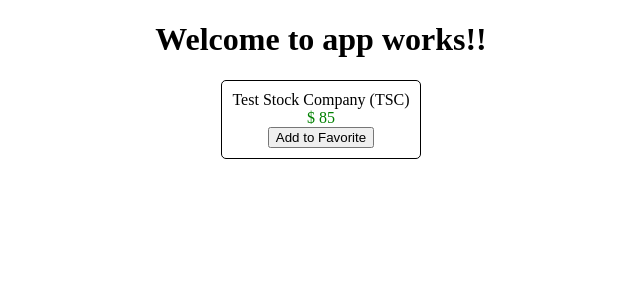
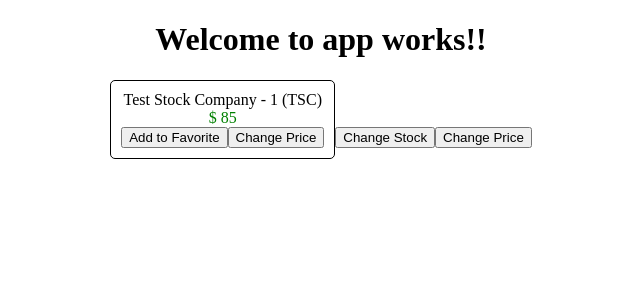
Before and after one commit to kw00183/stock-market, an Angular app: page / in a window 1280 px wide. Shown: the top 300 px of the page, without its empty margins (319-959 px from the left). Built offline with nearby package versions, Linux system fonts and the light colour scheme.

Commit message:
add in changeStockObject and changeStockPrice buttons to the app that increment the stock by 10; add in change price button to the stock-item that increments the stock by 5; add in counter to change the stock, so we can test the buttons

```diff
--- a/src/app/app.component.html
+++ b/src/app/app.component.html
@@ -14,6 +14,8 @@
 	<app-stock-item [stock]="stock"
 		(toggleFavorite)="onToggleFavorite($event)">
 	</app-stock-item>
+	<button (click)="changeStockObject()">Change Stock</button>
+	<button (click)="changeStockPrice()">Change Price</button>
 
 </div>
 
--- a/src/app/app.component.ts
+++ b/src/app/app.component.ts
@@ -10,13 +10,31 @@
   title = 'app works!';
 
   public stock: Stock;
+  private counter: number = 1;
 
   ngOnInit(): void {
-    this.stock = new Stock('Test Stock Company', 'TSC', 85, 80);
+    this.stock = new Stock('Test Stock Company - ' + this.counter++,
+        'TSC', 85, 80);
   }
 
   onToggleFavorite(stock: Stock) {
-    console.log('Favorite for stock ', stock, ' was triggered');
+    // This will update the value in the stock item component
+    // Because it is triggered as a result of an event
+    // binding from the stock item component
     this.stock.favorite = !this.stock.favorite;
   }
+
+  changeStockObject() {
+    // This will update the value in the stock item component
+    // Because we are creating a new reference for the stock input
+    this.stock = new Stock('Test Stock Company - ' + this.counter++,
+        'TSC', 85, 80);
+  }
+
+  changeStockPrice() {
+    // This will not update the value in the stock item component
+    // because it is changing the same reference and angular will
+    // not check for it in the OnPush change detection strategy.
+    this.stock.price += 10;
+  }
 }
--- a/src/app/stock/stock-item/stock-item.component.html
+++ b/src/app/stock/stock-item/stock-item.component.html
@@ -6,4 +6,5 @@
 	</div>
 	<button (click)="onToggleFavorite($event)"
 		*ngIf="!stock.favorite">Add to Favorite</button>
+	<button (click)="changeStockPrice()">Change Price</button>
 </div>
--- a/src/app/stock/stock-item/stock-item.component.ts
+++ b/src/app/stock/stock-item/stock-item.component.ts
@@ -1,11 +1,13 @@
-import { Component, OnInit, Input, Output, EventEmitter } from '@angular/core';
+import { Component, OnInit, Input, Output } from '@angular/core';
+import { EventEmitter, ChangeDetectionStrategy } from '@angular/core';
 
 import { Stock } from '../../model/stock';
 
 @Component({
   selector: 'app-stock-item',
   templateUrl: './stock-item.component.html',
-  styleUrls: ['./stock-item.component.css']
+  styleUrls: ['./stock-item.component.css'],
+  changeDetection: ChangeDetectionStrategy.Default
 })
 export class StockItemComponent {
 
@@ -19,4 +21,8 @@
   onToggleFavorite(event) {
     this.toggleFavorite.emit(this.stock);
   }
+
+  changeStockPrice() {
+    this.stock.price += 5;
+  }
 }
```
